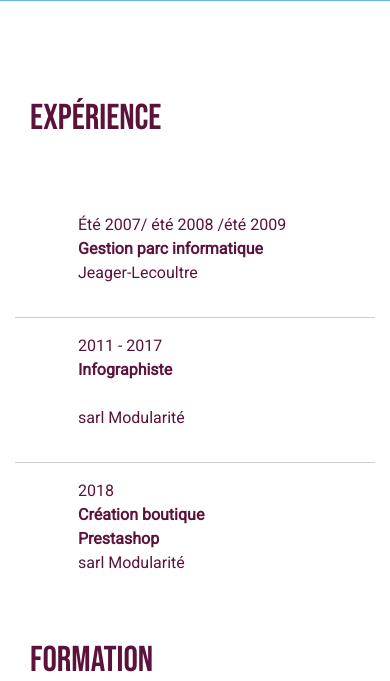
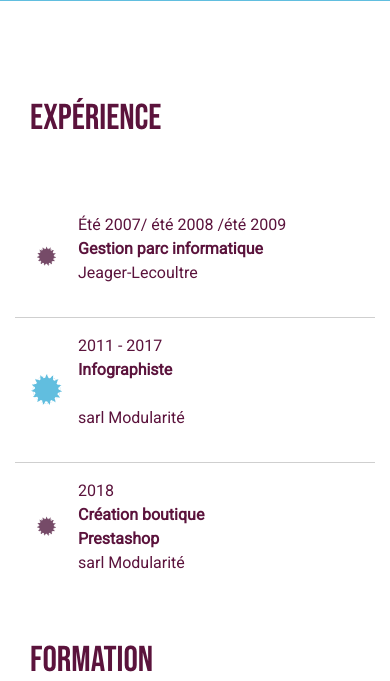
Before and after one commit to ChloePottier/portfolio, a PHP site: page / in a window 390 px wide. Shown: the part 4074-4755 px from the top of the page. Run offline with PHP 8.4, Linux system fonts and the light colour scheme; some libraries are stand-ins or nearby versions; some web fonts are replaced.

Commit message:
images responsive

```diff
--- a/style.css
+++ b/style.css
@@ -335,6 +335,7 @@ input{
         height: 100vh;
         background: url(img/graphiste-h768.jpg) left top no-repeat;
     }
+    .bg-guitare{background: url(img/guitare-575.png) left bottom 1rem no-repeat;}
     .download-cv{
         display: block;
         width: 4.375rem;
@@ -351,7 +352,17 @@ input{
     .modularite{background: url(img/modularite-min-sm.jpg)  no-repeat center;}
     .flappy-mario{background: url(img/flappy-mario-min-sm.jpg)  no-repeat center;}
     .card__side {width: 100%;}
-    .bac-stt,.licence,.dgd-formation,.acs-formation,.jeager,.modularite1,.modularite2{background:none;}
+    /* Formation, expérience */
+    .jeager, .modularite2, .bac-stt{
+        background: url(img/flower-little-sm.svg) no-repeat;
+        background-position: left 1rem center;
+
+    }
+    .modularite1, .licence, .dgd-formation,.acs-formation{
+        background: url(img/flower-big-sm.svg) no-repeat;
+        background-position: left 1rem center;
+
+    }
     #experience .align-items-end,#formation .align-items-end{align-items: start!important;}
     #experience .justify-content-end{ justify-content: start!important;}
     .pb-6{padding-bottom: 0;}
```
Also changed, not shown: img/Chloe-pottier-guitare.png (added), img/blueasy-min-sm.jpg (added), img/chancel-min-sm.jpg (added), img/flappy-mario-min-sm.jpg (added), img/flower-big-sm.svg (added), img/flower-little-sm.svg (added), img/graphiste-h1024.jpg (added), img/graphiste-h576.jpg (added), img/graphiste-h768.jpg (added), img/graphiste-tab.jpg (added), img/guitare-575.png (added), img/guitare-767.png (added), img/guitare.png (added), img/logo-cv-70.svg (added), 4 more files.
